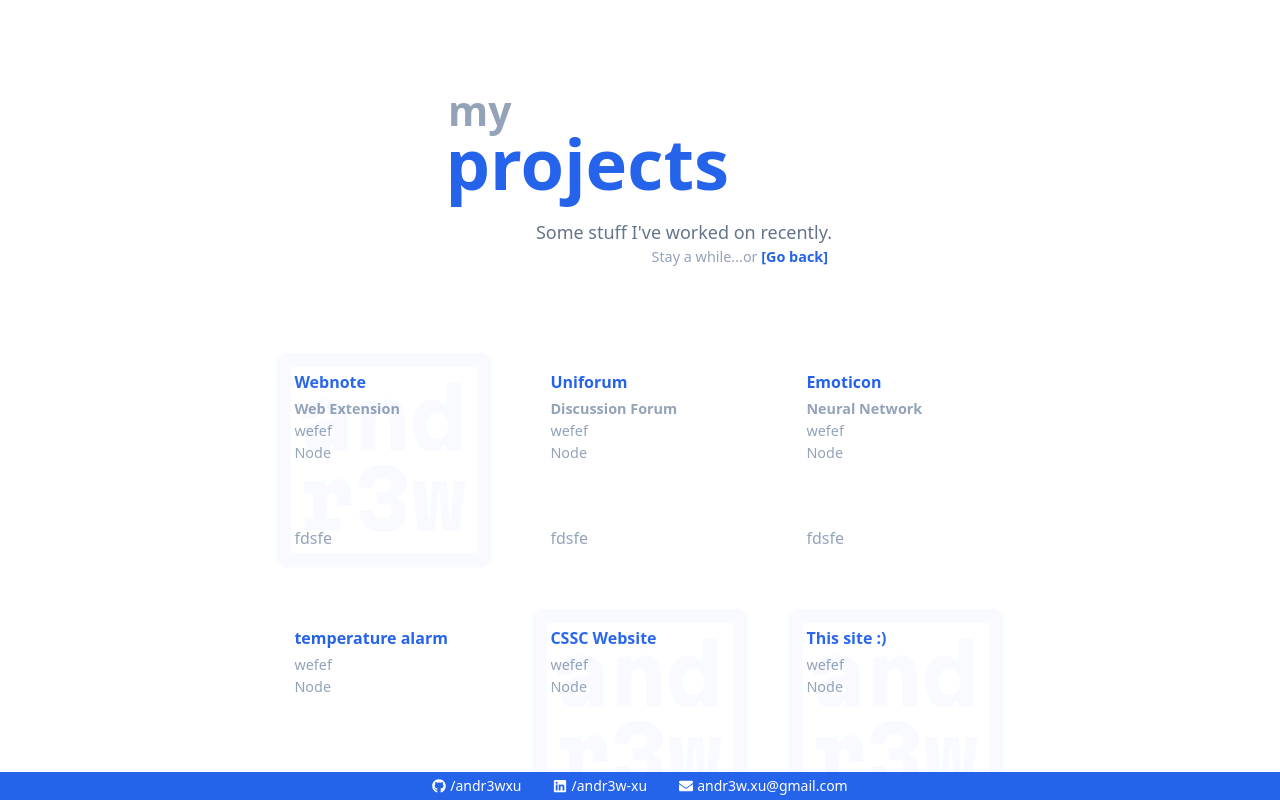
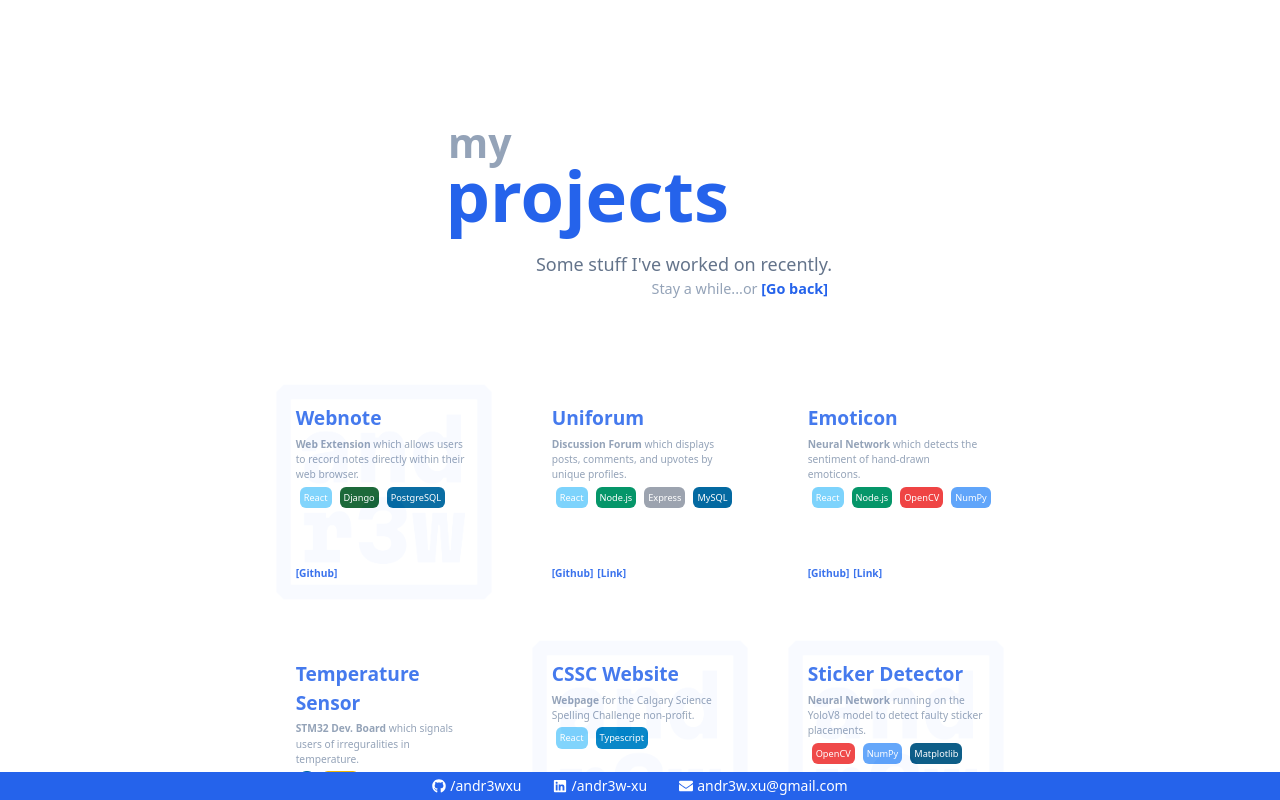
Before and after one commit to andr3wxu/portfolio, a React (Vite) app: page /projects in a window 1280 px wide. Shown: the top 800 px of the page. Built offline with nearby package versions, Linux system fonts and the light colour scheme; a web font is replaced by a local one.

Commit message:
added projects

```diff
--- a/src/components/ProjectCard.tsx
+++ b/src/components/ProjectCard.tsx
@@ -1,4 +1,5 @@
 import { Project } from "../pages/Projects";
+import Tech from "./Tech";
 
 interface Props {
   project: Project;
@@ -15,22 +16,54 @@ const ProjectCard = ({ project, index }: Props) => {
         src="fav.png"
         className="absolute top-0"
         style={{
-          opacity: `${index % 4 == 0 || index % 5 == 0 ? "3%" : "0%"}`,
+          opacity: `${
+            index % 4 == 0 || index % 5 == 0 || index == 6 ? "3%" : "0%"
+          }`,
           width: "100%",
         }}
       />
       <div
         className="text-slate-400"
-        style={{ margin: "3vw", fontSize: "1em" }}
+        style={{ margin: "3.1vw", fontSize: "1.5vw" }}
       >
-        <h2 className="font-bold text-blue-600 mb-1">{project.title}</h2>
-        <section id="description" style={{ fontSize: "0.9em" }}>
-          <h3 className="font-semibold text-slate-400">{project.subtitle}</h3>
-          <p>{project.description}</p>
-          <div id="tech-stack">{project.techstack}</div>
+        <h2 className="font-bold text-blue-600 mb-1 opacity-85">
+          {project.title}
+        </h2>
+        <section id="description" style={{ fontSize: "0.8vw" }}>
+          <p className="font-light">
+            <span className="font-semibold text-slate-400">
+              {project.subtitle}{" "}
+            </span>
+            {project.description}
+          </p>
+          <Tech stack={project.techstack} />
         </section>
-        <section id="links" style={{ position: "absolute", bottom: "3vw" }}>
-          fdsfe
+        <section
+          id="links"
+          style={{ position: "absolute", bottom: "3vw", fontSize: "0.8vw" }}
+        >
+          {project.github ? (
+            <a
+              href={project.github}
+              target="_blank"
+              className="font-semibold text-blue-600 opacity-90 hover:bg-blue-600 hover:text-white"
+            >
+              [Github]
+            </a>
+          ) : (
+            <></>
+          )}
+          {project.link ? (
+            <a
+              href={project.link}
+              target="_blank"
+              className="ml-1 font-semibold text-blue-600 opacity-90 hover:bg-blue-600 hover:text-white"
+            >
+              [Link]
+            </a>
+          ) : (
+            <></>
+          )}
         </section>
       </div>
     </div>
--- a/src/components/Tech.tsx
+++ b/src/components/Tech.tsx
@@ -1,5 +1,35 @@
-const Tech = () => {
-  return <div>Tech</div>;
+interface Props {
+  stack: string[];
+}
+
+const techstack: Record<string, string> = {
+  React: "bg-sky-300",
+  Django: "bg-green-800",
+  "Node.js": "bg-emerald-600",
+  Express: "bg-gray-400",
+  OpenCV: "bg-red-500",
+  NumPy: "bg-blue-400",
+  C: "bg-sky-700",
+  Typescript: "bg-sky-600",
+  Matplotlib: "bg-sky-800",
+  STM32: "bg-yellow-500",
+  PostgreSQL: "bg-sky-700",
+  MySQL: "bg-sky-700",
+};
+
+const Tech = ({ stack }: Props) => {
+  return (
+    <div style={{ width: "15vw" }}>
+      {stack.map((tech) => (
+        <div
+          className={`${techstack[tech]} p-1 m-1 rounded-md text-white`}
+          style={{ display: "inline-block", fontSize: "0.9em" }}
+        >
+          {tech}
+        </div>
+      ))}
+    </div>
+  );
 };
 
 export default Tech;
--- a/src/index.css
+++ b/src/index.css
@@ -11,15 +11,6 @@
   text-rendering: optimizeLegibility;
   -webkit-font-smoothing: antialiased;
   -moz-osx-font-smoothing: grayscale;
-}
-
-a {
-  font-weight: 500;
-  color: #646cff;
-  text-decoration: inherit;
-}
-a:hover {
-  color: #535bf2;
 }
 
 body {
@@ -59,9 +50,6 @@ button:focus-visible {
     color: #213547;
     background-color: #ffffff;
   }
-  a:hover {
-    color: #747bff;
-  }
   button {
     background-color: #f9f9f9;
   }
--- a/src/pages/Projects.tsx
+++ b/src/pages/Projects.tsx
@@ -17,64 +17,67 @@ const projectArray: Project[] = [
     title: "Webnote",
     subtitle: "Web Extension",
     imgpath: "bleh",
-    description: "wefef",
-    github: "http://github.com",
+    description:
+      "which allows users to record notes directly within their web browser.",
+    github: "https://github.com/andr3wxu/webnote-client",
     link: null,
-    techstack: ["Node"],
+    techstack: ["React", "Django", "PostgreSQL"],
   },
   {
     title: "Uniforum",
     subtitle: "Discussion Forum",
     imgpath: "bleh",
-    description: "wefef",
-    github: "http://github.com",
-    link: null,
-    techstack: ["Node"],
+    description:
+      "which displays posts, comments, and upvotes by unique profiles.",
+    github: "https://github.com/andr3wxu/uniforum-client",
+    link: "http://uniforum-client.s3-website-us-east-1.amazonaws.com/",
+    techstack: ["React", "Node.js", "Express", "MySQL"],
   },
   {
     title: "Emoticon",
     subtitle: "Neural Network",
     imgpath: "bleh",
-    description: "wefef",
-    github: "http://github.com",
-    link: null,
-    techstack: ["Node"],
+    description: "which detects the sentiment of hand-drawn emoticons.",
+    github: "https://https://github.com/andr3wxu/emoticon",
+    link: "http://emoticon.s3-website-us-east-1.amazonaws.com/",
+    techstack: ["React", "Node.js", "OpenCV", "NumPy"],
   },
   {
-    title: "temperature alarm",
-    subtitle: null,
+    title: "Temperature Sensor",
+    subtitle: "STM32 Dev. Board",
     imgpath: "bleh",
-    description: "wefef",
-    github: "http://github.com",
+    description: "which signals users of irreguralities in temperature.",
+    github: "https://github.com/andr3wxu/ECE198",
     link: null,
-    techstack: ["Node"],
+    techstack: ["C", "STM32"],
   },
   {
     title: "CSSC Website",
-    subtitle: null,
+    subtitle: "Webpage",
     imgpath: "bleh",
-    description: "wefef",
-    github: "http://github.com",
+    description: "for the Calgary Science Spelling Challenge non-profit.",
+    github: "https://github.com/andr3wxu/CSSC",
+    link: "https://csschallenge.ca",
+    techstack: ["React", "Typescript"],
+  },
+  {
+    title: "Sticker Detector",
+    subtitle: "Neural Network",
+    imgpath: "bleh",
+    description:
+      "running on the YoloV8 model to detect faulty sticker placements.",
+    github: null,
     link: null,
-    techstack: ["Node"],
+    techstack: ["OpenCV", "NumPy", "Matplotlib"],
   },
   {
     title: "This site :)",
     subtitle: null,
     imgpath: "bleh",
-    description: "wefef",
-    github: "http://github.com",
+    description: "",
+    github: "http://github.com/andr3wxu/portfolio",
     link: null,
-    techstack: ["Node"],
-  },
-  {
-    title: "roboflow sticker",
-    subtitle: null,
-    imgpath: "bleh",
-    description: "wefef",
-    github: "http://github.com",
-    link: null,
-    techstack: ["Node"],
+    techstack: ["React", "Typescript"],
   },
 ];
 
@@ -82,7 +85,7 @@ const Projects = () => {
   return (
     <div
       className="w-screen h-screen flex flex-col items-center"
-      style={{ marginTop: "10vh" }}
+      style={{ marginTop: "14vh" }}
     >
       <section id="title" className="mb-16">
         <h2
```
